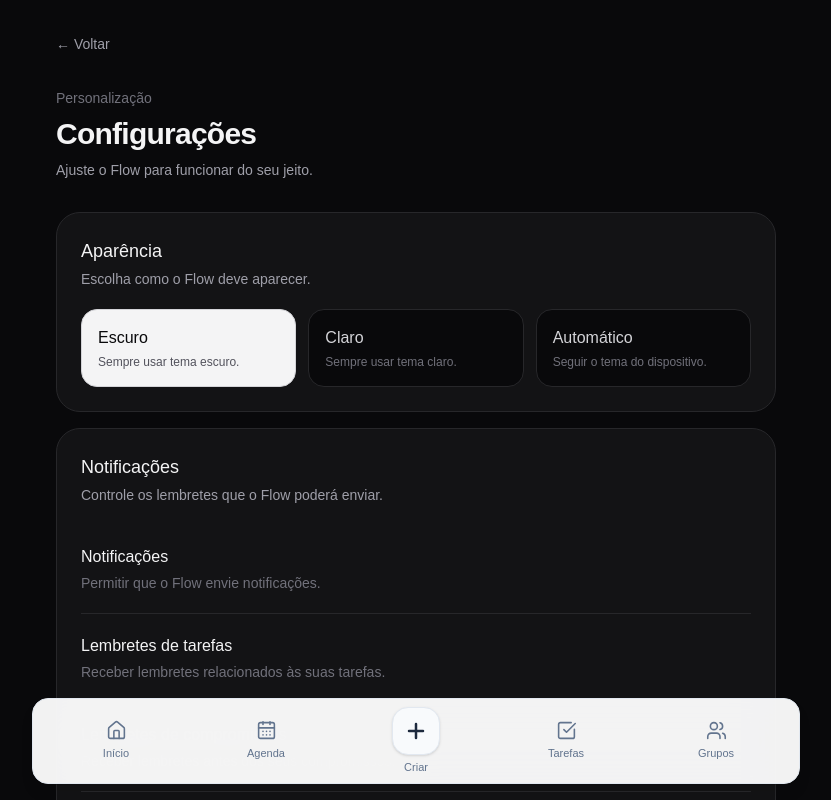
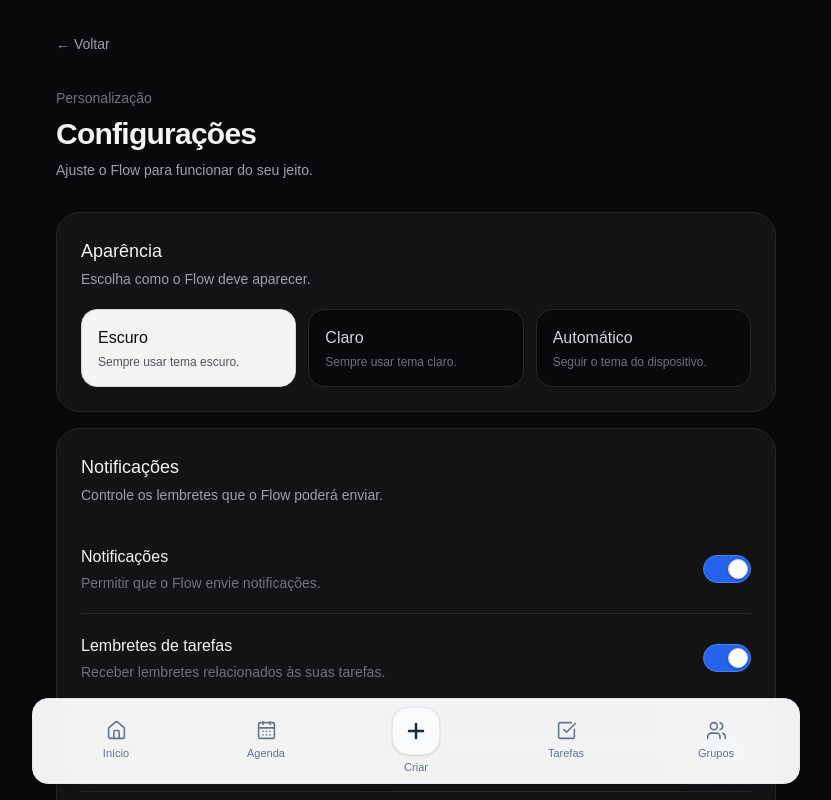
Before and after one commit to Gabrielassis134/flow-app, a Next.js app: page /configuracoes in a window 1280 px wide. Shown: the top 800 px of the page, without its empty margins (224-1055 px from the left). Built offline with nearby package versions, Linux system fonts and the light colour scheme; no server answers.

Commit message:
ajusta estilos globais e componentes de toggle

```diff
--- a/app/globals.css
+++ b/app/globals.css
@@ -215,24 +215,86 @@
    BOTÕES ON/OFF DAS CONFIGURAÇÕES
 ========================================================= */
 
+/* Aparência padrão: tema escuro */
+
+.flow-setting-toggle {
+  position: relative;
+  display: inline-flex;
+  align-items: center;
+  flex-shrink: 0;
+  width: 3rem;
+  height: 1.75rem;
+  padding: 0;
+  border: 1px solid #52525b;
+  border-radius: 9999px;
+  background-color: #3f3f46;
+  box-sizing: border-box;
+  transition:
+    background-color 0.2s ease,
+    border-color 0.2s ease;
+}
+
+.flow-setting-toggle-on {
+  background-color: #2563eb;
+  border-color: #3b82f6;
+}
+
+.flow-setting-thumb {
+  position: absolute;
+  top: 0.1875rem;
+  left: 0.1875rem;
+  display: block;
+  width: 1.25rem;
+  height: 1.25rem;
+  border: 1px solid #d4d4d8;
+  border-radius: 9999px;
+  background-color: #ffffff;
+  box-shadow: 0 1px 3px rgba(0, 0, 0, 0.25);
+  box-sizing: border-box;
+  transition:
+    left 0.2s ease,
+    background-color 0.2s ease;
+}
+
+/* Posição da bolinha quando ativado */
+
+.flow-setting-toggle .flow-setting-thumb.left-6 {
+  left: 1.5rem;
+}
+
+/* Tema claro */
+
 html[data-theme="light"] .flow-setting-toggle {
   background-color: #e0e5eb !important;
-  border: 1px solid #cbd2da !important;
+  border-color: #cbd2da !important;
 }
 
-html[data-theme="light"] .flow-setting-toggle-on {
-  background-color: #b8d1ee !important;
-  border-color: #a2bfdf !important;
+html[data-theme="light"] .flow-setting-toggle.flow-setting-toggle-on {
+  background-color: #2563eb !important;
+  border-color: #2563eb !important;
 }
 
 html[data-theme="light"] .flow-setting-thumb {
   background-color: #ffffff !important;
-  border: 1px solid #c3cad4 !important;
+  border-color: #c3cad4 !important;
   box-shadow: 0 1px 3px rgba(30, 41, 59, 0.18);
 }
 
+/* Foco acessível pelo teclado */
+
+.flow-setting-toggle:focus-visible {
+  outline: 2px solid #60a5fa;
+  outline-offset: 3px;
+}
+
+/* Controles desabilitados */
+
+.flow-setting-toggle:disabled {
+  cursor: not-allowed;
+}
+
 /* =========================================================
-   BARRA INFERIOR
+   BARRA DE NAVEGAÇÃO LEGADA
 ========================================================= */
 
 html[data-theme="light"] .flow-bottom-nav {
@@ -281,7 +343,7 @@
 }
 
 /* =========================================================
-   TRANSIÇÕES
+   TRANSIÇÕES E ACESSIBILIDADE
 ========================================================= */
 
 html,
@@ -290,3 +352,10 @@
     background-color 0.2s ease,
     color 0.2s ease;
 }
+
+@media (prefers-reduced-motion: reduce) {
+  .flow-setting-toggle,
+  .flow-setting-thumb {
+    transition: none;
+  }
+}
```
